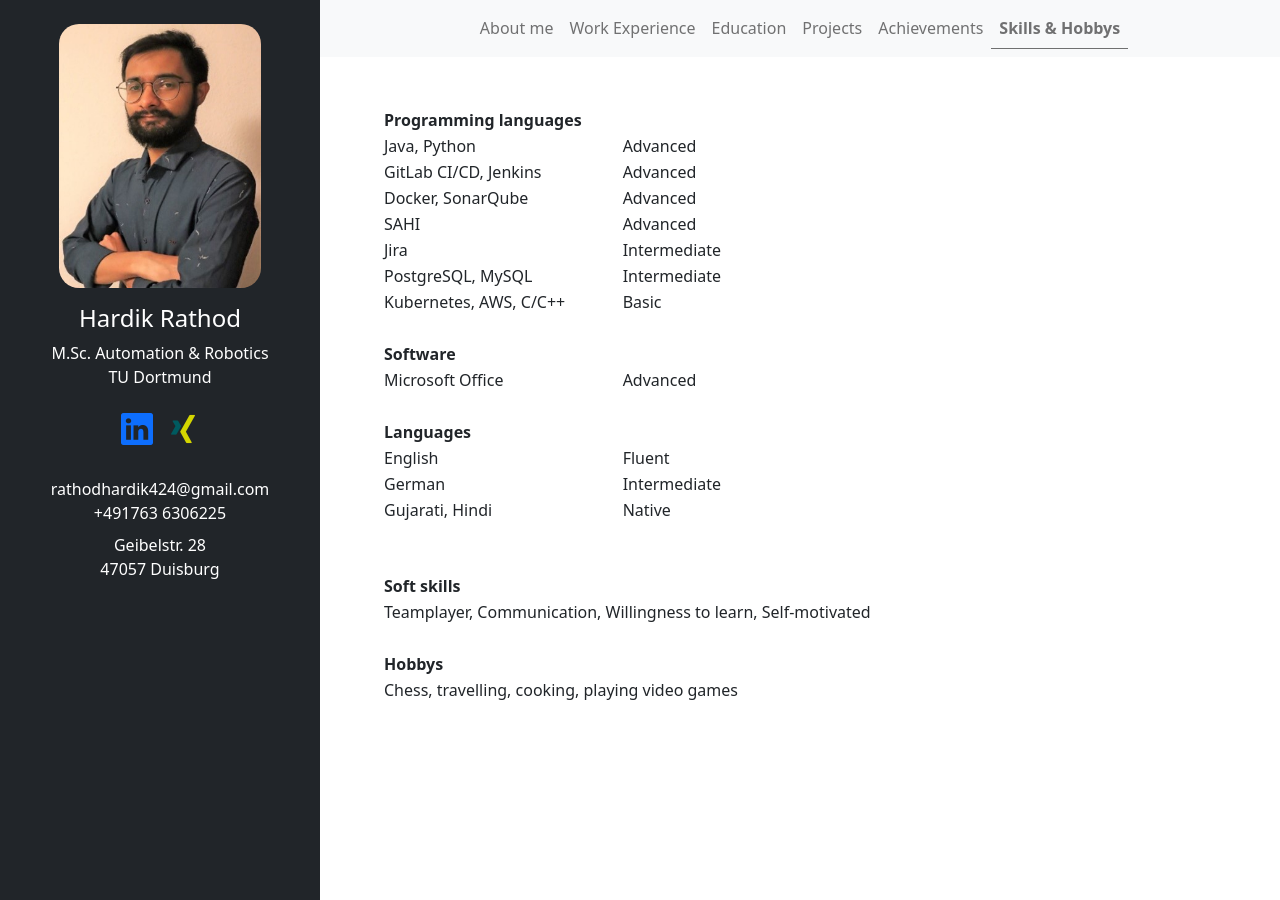
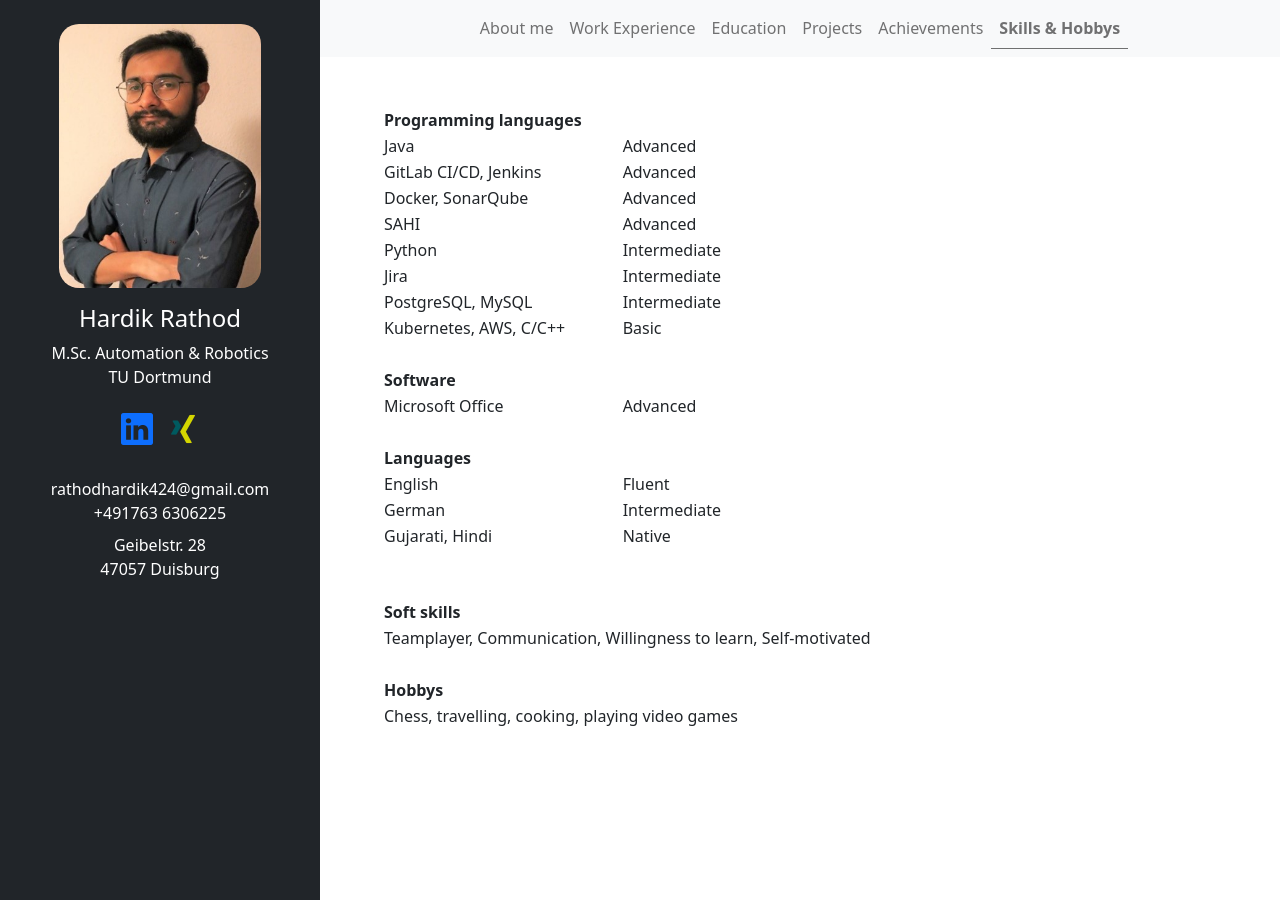
Before and after one commit to Hardikrathod01/Hardikrathod01.github.io, a Jekyll site: the page built from skills.md, in a window 1280 px wide. Built offline with Jekyll 4.4.1, drawn with Linux system fonts in a browser that asks for light colours.

Commit message:
Update skills.md

```diff
--- a/skills.md
+++ b/skills.md
@@ -3,10 +3,11 @@ layout: default
 title: Skills & Hobbys
 ---
 |**Programming languages**|
-| Java, Python | Advanced |
+| Java | Advanced |
 | GitLab CI/CD, Jenkins | Advanced |
 | Docker, SonarQube | Advanced |
 | SAHI | Advanced |
+| Python | Intermediate |
 | Jira | Intermediate |
 | PostgreSQL, MySQL | Intermediate |
 | Kubernetes, AWS, C/C++ | Basic |
```
